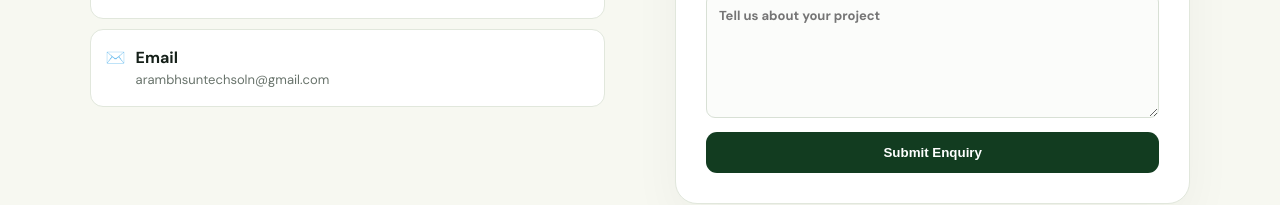
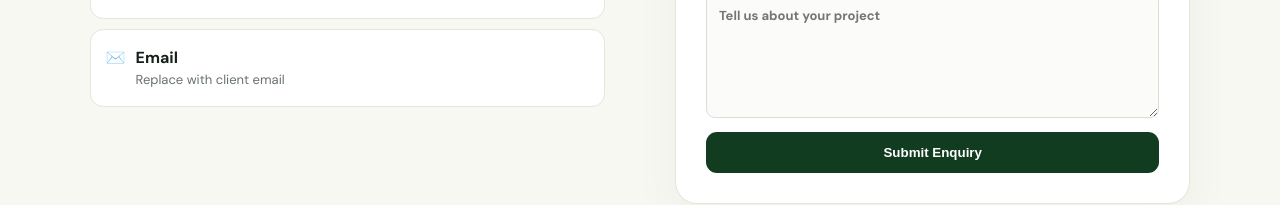
Before and after one commit to ankitamhasade/solar_website, a Next.js app: page /solar_website/contact in a window 1280 px wide. Shown: the part 1002-1207 px from the top of the page. Built offline with nearby package versions, Linux system fonts and the light colour scheme.

Commit message:
Update contact.js

```diff
--- a/pages/contact.js
+++ b/pages/contact.js
@@ -1,4 +1,4 @@
 import {useState} from "react"; import Layout from "../components/Layout"; import Reveal from "../components/Reveal";
 export default function Contact(){const [sent,setSent]=useState(false); const submit=e=>{e.preventDefault();setSent(true)}; return <Layout active="contact"><section className="page-hero"><span className="eyebrow">CONTACT</span><h1>Let's build your <em>next project.</em></h1><p>Tell us about your solar, CCTV or electrical requirement.</p></section>
-<section className="contact-section"><Reveal><div className="contact-copy"><span className="eyebrow">GET IN TOUCH</span><h2>Start with a conversation.</h2><p>Call or WhatsApp directly, or use the enquiry form. The form is ready for connection to an email, CRM or database.</p><div className="contact-box"><a href="https://wa.me/918850050126">💬 <b>WhatsApp</b><span>+91 88500 50126</span></a><a href="tel:+918850050126">📞 <b>Quick Call</b><span>+91 88500 50126</span></a><a href="mailto:arambhsuntechsoln@gmail.com">✉️ <b>Email</b><span>arambhsuntechsoln@gmail.com</span></a></div></div></Reveal>
+<section className="contact-section"><Reveal><div className="contact-copy"><span className="eyebrow">GET IN TOUCH</span><h2>Start with a conversation.</h2><p>Call or WhatsApp directly, or use the enquiry form. The form is ready for connection to an email, CRM or database.</p><div className="contact-box"><a href="https://wa.me/918850050126">💬 <b>WhatsApp</b><span>+91 88500 50126</span></a><a href="tel:+918850050126">📞 <b>Quick Call</b><span>+91 88500 50126</span></a><a href="mailto:hello@example.com">✉️ <b>Email</b><span>Replace with client email</span></a></div></div></Reveal>
 <Reveal><form className="form" onSubmit={submit}><h3>Request a quotation</h3><label>Name<input required placeholder="Your name"/></label><label>Phone<input required type="tel" placeholder="10-digit mobile number"/></label><label>Service<select defaultValue="Solar"><option>Solar</option><option>CCTV</option><option>Electrical Work</option><option>Solar + CCTV + Electrical</option></select></label><label>Requirement<textarea required placeholder="Tell us about your project"></textarea></label><button className="btn primary" type="submit">Submit Enquiry</button>{sent&&<div className="success">✓ Enquiry captured successfully in this demo. Connect the form backend before production.</div>}</form></Reveal></section></Layout>}
```
